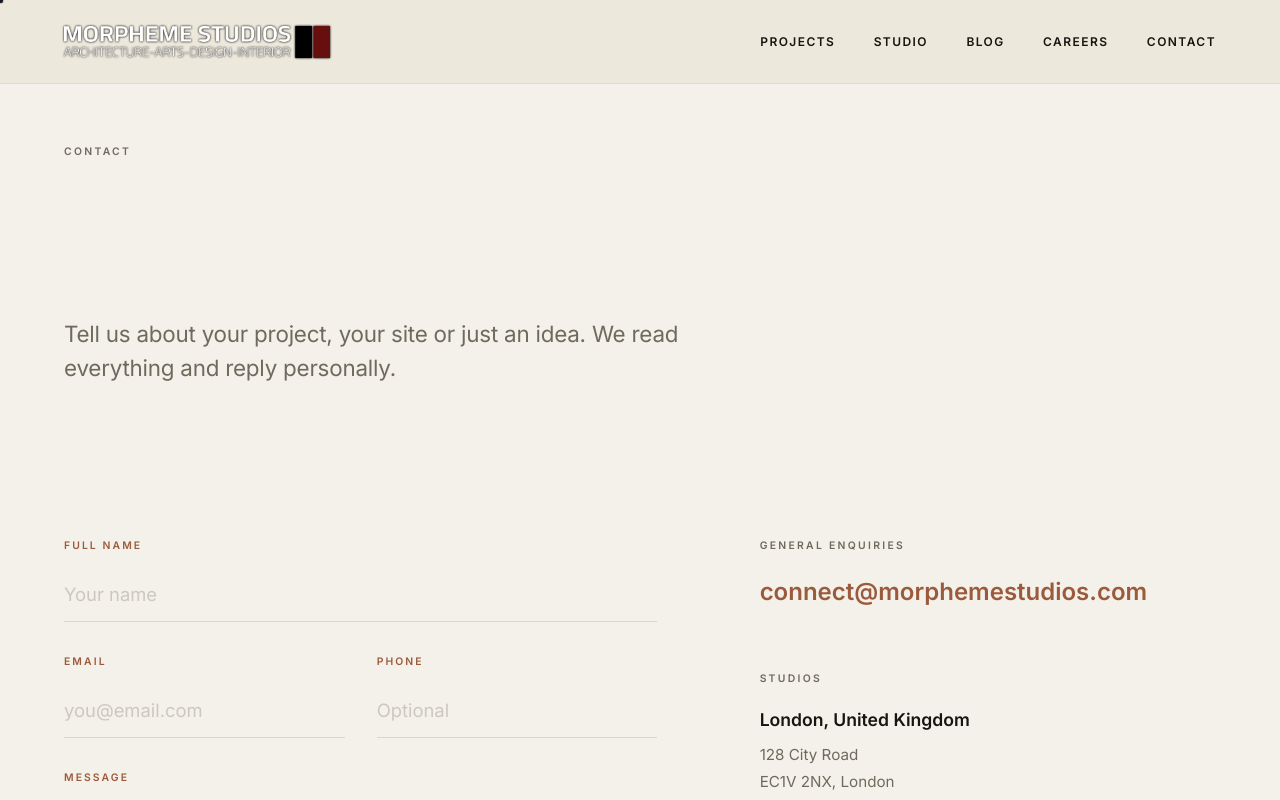
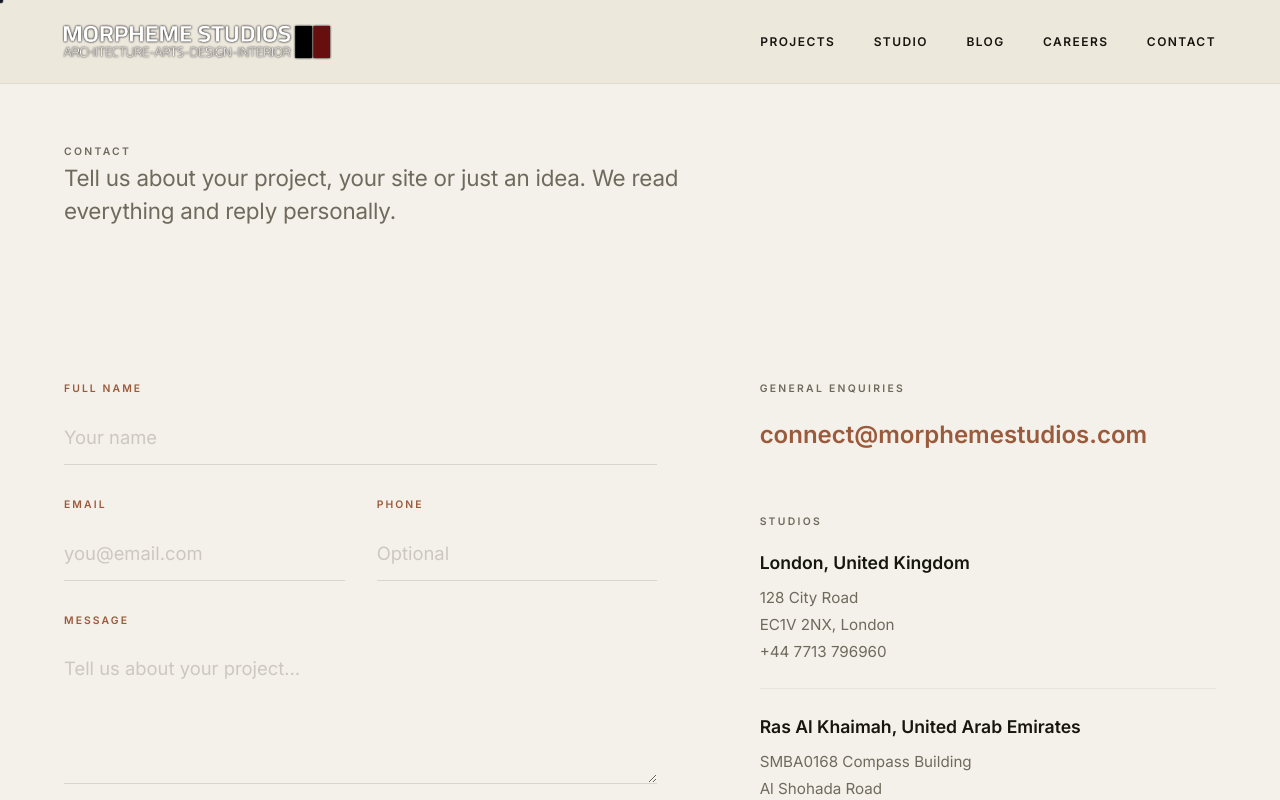
Before and after one commit to TechMireSolutions/Morpheme-Studios-Frontend, a React (Vite) app: page /contact in a window 1280 px wide. Shown: the top 800 px of the page. Built offline with nearby package versions, Linux system fonts and the light colour scheme.

Commit message:
feat: implement core site pages including Blog, Careers, Contact, Home, and Projects with GSAP animations

```diff
--- a/package.json
+++ b/package.json
@@ -18,7 +18,6 @@
   },
   "devDependencies": {
     "@vitejs/plugin-react": "^6.0.2",
-    "@vitejs/plugin-react-oxc": "^0.4.3",
     "lighthouse": "^13.3.0",
     "playwright": "^1.60.0",
     "vite": "^8.0.16"
--- a/src/pages/Blog.jsx
+++ b/src/pages/Blog.jsx
@@ -3,7 +3,6 @@ import { useRef } from 'react'
 import { useGSAP } from '@gsap/react'
 import { gsap } from '../lib/gsap.js'
 import Reveal from '../components/Reveal.jsx'
-import AnimatedHeading from '../components/AnimatedHeading.jsx'
 import { blog } from '../data/blog.js'
 
 export default function Blog() {
@@ -37,7 +36,6 @@ export default function Blog() {
     <div className="page" ref={headerRef}>
       <header className="page-head wrap">
         <Reveal><p className="label">Blog</p></Reveal>
-        <AnimatedHeading as="h1" className="display page-title" text="Blog" />
         <Reveal variant="fade" delay={0.15}>
           <p className="lead maxw-720 page-head-sub">
             Essays, studio news and the materials and ideas we keep returning to.
--- a/src/pages/Careers.jsx
+++ b/src/pages/Careers.jsx
@@ -24,7 +24,7 @@ export default function Careers() {
   useGSAP(() => {
     if (!headerRef.current) return
     const tl = gsap.timeline()
-    tl.from('.page-title .ah-word > span', {
+    tl.from('.page-title', {
       yPercent: 110,
       duration: 1.2,
       ease: 'power4.out',
@@ -49,7 +49,6 @@ export default function Careers() {
     <div className="page" ref={headerRef}>
       <header className="page-head wrap">
         <Reveal><p className="label">Careers</p></Reveal>
-        <AnimatedHeading as="h1" className="display page-title" text="Build with us." />
         <Reveal variant="fade" delay={0.15}>
           <p className="lead maxw-720 page-head-sub">
             Morpheme Studios is always looking for talented architects, interior architects
--- a/src/pages/Contact.jsx
+++ b/src/pages/Contact.jsx
@@ -1,6 +1,5 @@
 import { useState } from 'react'
 import Reveal from '../components/Reveal.jsx'
-import AnimatedHeading from '../components/AnimatedHeading.jsx'
 import { offices } from '../data/studio.js'
 
 export default function Contact() {
@@ -18,11 +17,6 @@ export default function Contact() {
     <div className="page page-contact">
       <header className="page-head wrap">
         <Reveal><p className="label">Contact</p></Reveal>
-        <AnimatedHeading
-          as="h1"
-          className="display page-title"
-          text="Let’s talk."
-        />
         <Reveal variant="fade" delay={0.15}>
           <p className="lead maxw-720 page-head-sub">
             Tell us about your project, your site or just an idea. We read everything
--- a/src/pages/Home.jsx
+++ b/src/pages/Home.jsx
@@ -4,7 +4,6 @@ import { useGSAP } from '@gsap/react'
 import { gsap } from '../lib/gsap.js'
 
 import Reveal from '../components/Reveal.jsx'
-import AnimatedHeading from '../components/AnimatedHeading.jsx'
 import Marquee from '../components/Marquee.jsx'
 import ProjectCard from '../components/ProjectCard.jsx'
 import Parallax from '../components/Parallax.jsx'
--- a/src/pages/NotFound.jsx
+++ b/src/pages/NotFound.jsx
@@ -1,12 +1,10 @@
 import { Link } from 'react-router-dom'
-import AnimatedHeading from '../components/AnimatedHeading.jsx'
 
 export default function NotFound() {
   return (
     <div className="page notfound">
       <div className="wrap notfound-inner">
         <p className="label">Error 404</p>
-        <AnimatedHeading as="h1" className="display" text="Lost the plot." trigger={false} />
         <p className="lead body-muted">This page doesn’t exist — or has been redesigned away.</p>
         <Link to="/" className="btn" data-cursor>Back home <span className="arrow">→</span></Link>
       </div>
--- a/src/pages/Projects.jsx
+++ b/src/pages/Projects.jsx
@@ -2,7 +2,6 @@ import { useMemo, useState, useRef } from 'react'
 import { useGSAP } from '@gsap/react'
 import { gsap } from '../lib/gsap.js'
 import Reveal from '../components/Reveal.jsx'
-import AnimatedHeading from '../components/AnimatedHeading.jsx'
 import ProjectCard from '../components/ProjectCard.jsx'
 import { projects, categories } from '../data/projects.js'
 
@@ -17,7 +16,7 @@ export default function Projects() {
 
   useGSAP(() => {
     const tl = gsap.timeline()
-    tl.from('.page-title .ah-word > span', {
+    tl.from('.page-title', {
       yPercent: 110,
       duration: 1.2,
       ease: 'power4.out',
@@ -41,7 +40,6 @@ export default function Projects() {
     <div className="page" ref={headerRef}>
       <header className="page-head wrap">
         <Reveal><p className="label">Selected Work</p></Reveal>
-        <AnimatedHeading as="h1" className="display page-title" text="Projects" />
         <Reveal variant="fade" delay={0.15}>
           <p className="lead maxw-720 page-head-sub">
             Cultural, corporate and residential work across three continents — each
```
Also changed, not shown: 1 other file (tests, documents, lock files or other folders). Lines whose indentation alone changed are shown as unchanged.
